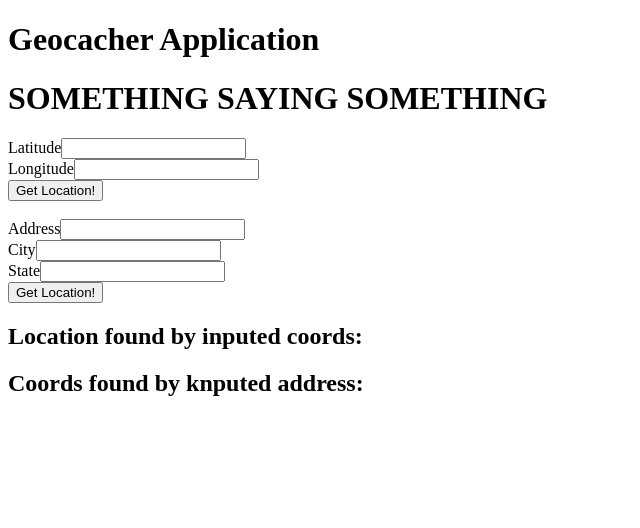
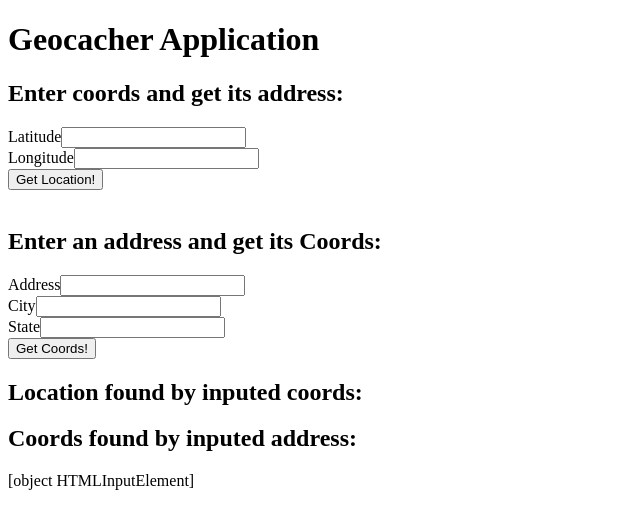
Before and after one commit to michaelkoceja/geocacher, an Angular app: page / in a window 1280 px wide. Shown: the top 528 px of the page, without its empty margins (0-640 px from the left). Built offline with nearby package versions, Linux system fonts and the light colour scheme; no server answers.

Commit message:
create location-list

```diff
--- a/src/app/app.module.ts
+++ b/src/app/app.module.ts
@@ -6,11 +6,13 @@ import { HttpModule } from '@angular/http';
 import { AppComponent } from './app.component';
 import { LocationFormComponent } from './location-form/location-form.component';
 import { routing }  from './app.routing';
+// import { LocationListComponent } from './location-list/location-list.component';
 
 @NgModule({
   declarations: [
     AppComponent,
-    LocationFormComponent
+    LocationFormComponent,
+    // LocationListComponent
   ],
   imports: [
     BrowserModule,
--- a/src/app/location-form/location-form.component.html
+++ b/src/app/location-form/location-form.component.html
@@ -1,5 +1,4 @@
-<h1>SOMETHING SAYING SOMETHING</h1>
-
+<h2>Enter coords and get its address:</h2>
   <form>
     <div class="form-group">
       <label for="latitude">Latitude</label>
@@ -12,6 +11,7 @@
     <button (click)="getLocation(latitude.value, longitude.value); latitude.value = ''; longitude.value = '';">Get Location!</button>
   </form>
   <br>
+  <h2>Enter an address and get its Coords:</h2>
   <form>
     <div class="form-group">
       <label for="address">Address</label>
@@ -25,7 +25,7 @@
       <label for="state">State</label>
       <input type="text" #state>
     </div>
-    <button (click)="getAddress(address.value, city.value, state.value); address.value = ''; city.value = ''; state.value = '';">Get Location!</button>
+    <button (click)="getAddress(address.value, city.value, state.value); address.value = ''; city.value = ''; state.value = '';">Get Coords!</button>
   </form>
 
 <div *ngIf="getLocation">
@@ -34,11 +34,11 @@
 </div>
 
 <div *ngIf="getAddress">
-  <h2>Coords found by knputed address:</h2>
-  <p>{{getLocation.formatted_address}}</p>
+  <h2>Coords found by inputed address:</h2>
+  <p>{{address}}</p>
 </div>
 
 
-<!-- <div *ngIf="noLocation">
+<div *ngIf="noLocation">
   <h2>No name of location with the coords of {{latitude}}{{longitude}}</h2>
-</div> -->
+</div>
--- a/src/app/location-form/location-form.component.ts
+++ b/src/app/location-form/location-form.component.ts
@@ -9,8 +9,10 @@ import { GeocallService } from '../geocall.service'
   providers: [GeocallService]
 })
 export class LocationFormComponent implements OnInit {
+
   location: any[] = null;
   address: any[] = null;
+  // newCoords: any[];
   // noLocation: boolean = false;
 
   constructor(private geoCallService: GeocallService) { }
@@ -21,24 +23,18 @@ export class LocationFormComponent implements OnInit {
   getLocation(lat: number, long: number) {
     // this.noLocation = false;
     this.geoCallService.getByLatAndLong(lat, long).subscribe(response => {
-      this.location = response.json().results[0].formatted_address
+      this.location = response.json().results[0].formatted_address;
       console.log(response.json().results[0].formatted_address)
     });
   }
 
   getAddress(address: string, city: string, state: string) {
     this.geoCallService.getByAddress(address, city, state).subscribe(response => {
-      this.address = response.json();
+      this.address = response.json().results[0].geometry.location;
       console.log(response.json().results[0].geometry.location);
+
     });
+  //   address.slice(0, 1);
+  //   console.log(address);
   }
 }
-
-// if (response.json().location.length > 0) {
-//   this.location = response.json();
-//   console.log(response.json().results[0].formatted_address);
-// } else {
-//   this.noLocation = true;
-//   console.log(this.noLocation);
-// }
-// });
```
Also changed, not shown: src/app/location-list/location-list.component.html (added, +9 -0 lines), src/app/location-list/location-list.component.ts (added, +18 -0 lines), src/app/location-list/location-list.component.css (added), 1 other file (tests, documents, lock files or other folders).
